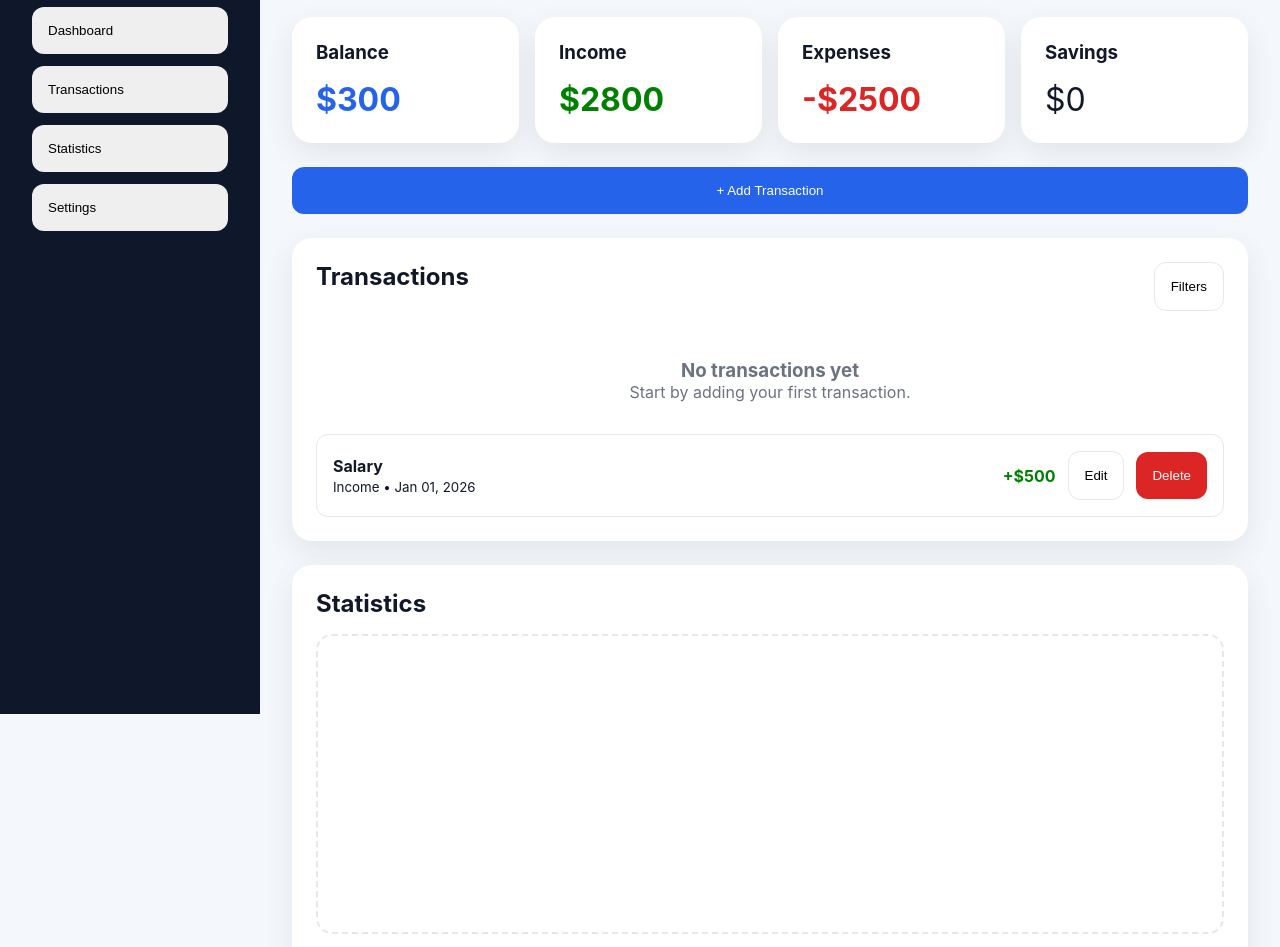
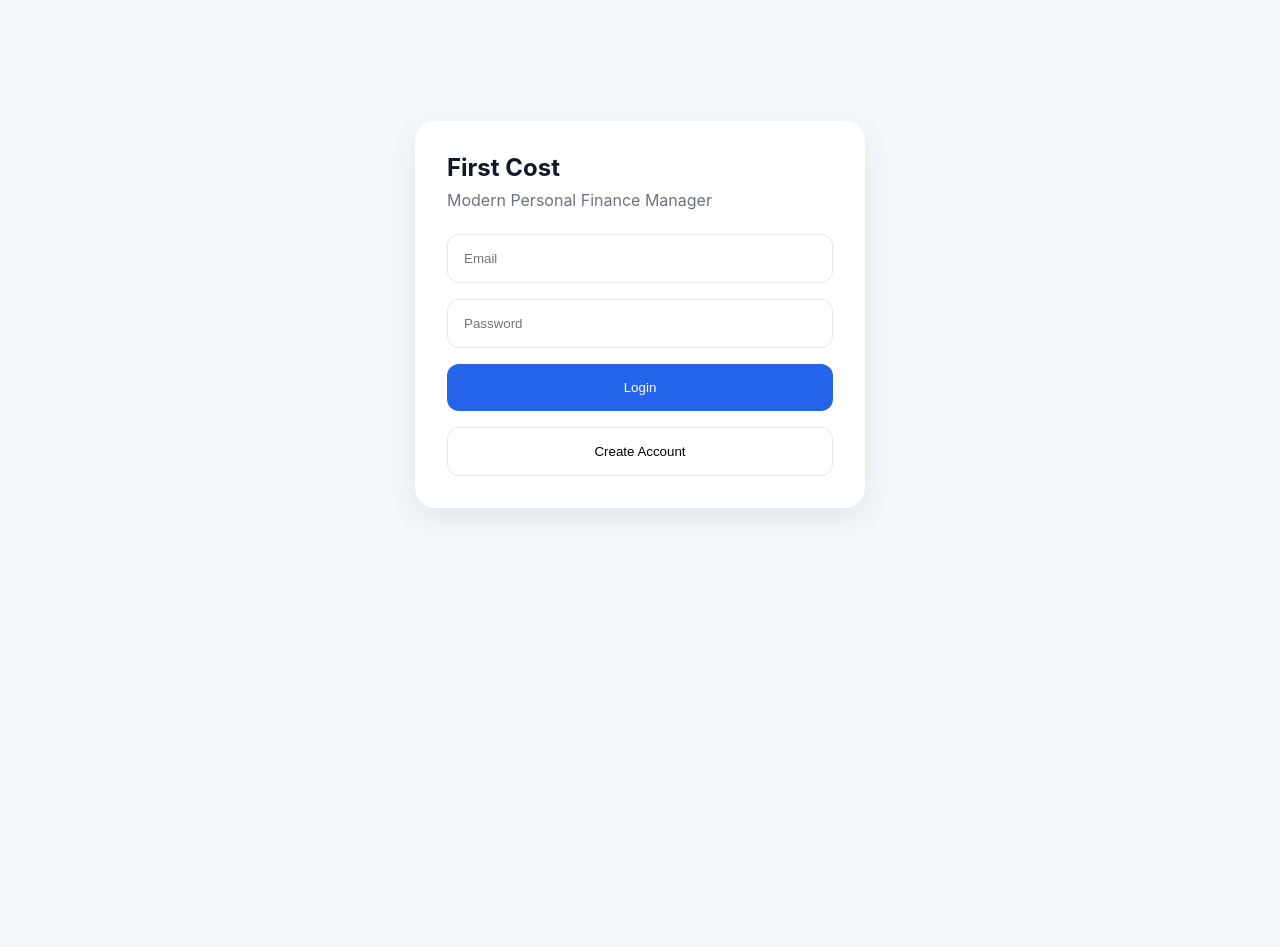
Before and after one commit to rhythm162k/First-Cost, a website built with Parcel: page index.html in a window 1280 px wide. Shown: the part 86-1033 px from the top of the page. After the commit the page ends 800 px from the top, so only its background shows below. Built offline with nearby package versions, Linux system fonts and the light colour scheme.

Commit message:
started working on login form

```diff
--- a/index.html
+++ b/index.html
@@ -10,20 +10,20 @@
   <body>
     <div class="container">
       <!-- LOGIN SCREEN (visible by default) -->
-      <section class="auth-screen hidden" id="authScreen">
+      <section class="auth-screen login-screen" id="authScreen">
         <div class="auth-card">
-          <h1>Bankist Pro</h1>
+          <h1>First Cost</h1>
           <p>Modern Personal Finance Manager</p>
 
-          <form class="auth-form">
+          <form class="auth-form login-form">
             <input type="email" placeholder="Email" />
             <input type="password" placeholder="Password" />
-            <button type="button" class="btn btn-primary">Login</button>
-            <!-- JS: Open register modal -->
-            <button type="button" class="btn btn-secondary">
-              Create Account
-            </button>
+            <button type="submit" class="btn btn-primary">Login</button>
           </form>
+          <!-- JS: Open register modal -->
+          <button type="button" class="btn btn-secondary create-acc__btn">
+            Create Account
+          </button>
         </div>
       </section>
 
@@ -40,7 +40,7 @@
       </div>
 
       <!-- MAIN APP (JS should reveal after login) -->
-      <div class="app" id="app">
+      <div class="app hidden" id="app">
         <aside class="sidebar">
           <h2>First Cost</h2>
 
@@ -259,7 +259,7 @@
               <button class="btn btn-secondary">Toggle Dark Mode</button>
               <button class="btn btn-secondary">Export JSON</button>
               <button class="btn btn-secondary">Import JSON</button>
-              <button class="btn btn-danger">Logout</button>
+              <button class="btn btn-danger logout-btn">Logout</button>
             </div>
           </section>
 
--- a/source/js/controller.js
+++ b/source/js/controller.js
@@ -3,6 +3,7 @@ import dashboard from "./views/dashboardView.js";
 import transactionView from "./views/transactionView.js";
 import sidebarView from "./views/sidebarView.js";
 import navigationView from "./views/navigationView.js";
+import loginView from "./views/loginView.js";
 
 const controlDashboard = function () {
   dashboard.updateBalance(model.state.balace);
@@ -25,5 +26,7 @@ const init = function () {
   sidebarView.addOverlayHandler();
   sidebarView.sideNavHandler();
   navigationView.navigateToHandler(controlNav);
+  loginView.loginHandler();
+  loginView.logoutHandler();
 };
 init();
--- a/source/js/model.js
+++ b/source/js/model.js
@@ -108,12 +108,10 @@ const updateState = function (crntUser) {
     .filter((trans) => trans.type === "income")
     .map((tran) => tran.amount)
     .reduce((inc, crnt) => inc + crnt, 0);
-  console.log(state.income);
   state.expense += crntUser.transactions
     .filter((trans) => trans.type === "expense")
     .map((tran) => tran.amount)
     .reduce((inc, crnt) => inc + crnt, 0);
-  console.log(state.expense);
   state.balace = state.income - state.expense;
 };
 
--- /dev/null
+++ b/source/js/views/loginView.js
@@ -0,0 +1,22 @@
+class LoginView {
+  _parent = document.querySelector(".login-screen");
+  form = document.querySelector(".login-form");
+  mainApp = document.querySelector(".app");
+  logoutBtn = document.querySelector(".logout-btn");
+
+  logHandler(e) {
+    e.preventDefault();
+    this._parent.classList.toggle("hidden");
+    this.mainApp.classList.toggle("hidden");
+    this.form.reset();
+  }
+
+  logoutHandler() {
+    this.logoutBtn.addEventListener("click", this.logHandler.bind(this));
+  }
+
+  loginHandler() {
+    this.form.addEventListener("submit", this.logHandler.bind(this));
+  }
+}
+export default new LoginView();
--- a/style.css
+++ b/style.css
@@ -88,6 +88,11 @@ select {
 
 .transaction-btn {
   width: 100%;
+}
+
+.create-acc__btn {
+  width: 100%;
+  margin-top: 1rem;
 }
 
 .modal {
```
